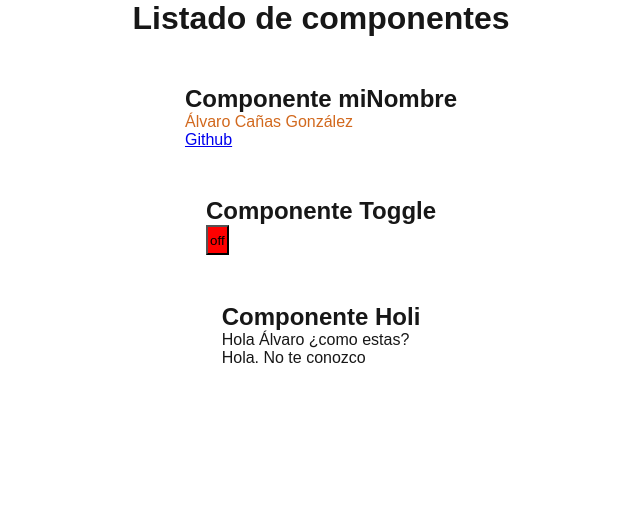
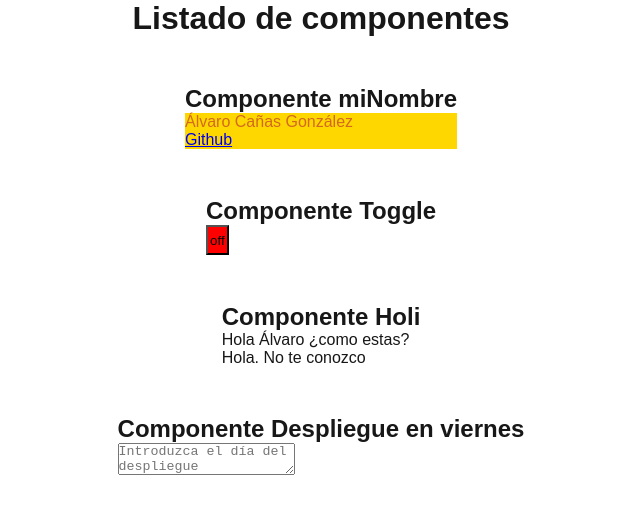
Before and after one commit to MameHub/component-acg, a Next.js app: page / in a window 1280 px wide. Shown: the top 514 px of the page, without its empty margins (319-959 px from the left). Built offline with nearby package versions, Linux system fonts and the light colour scheme.

Commit message:
MiNombre completo

```diff
--- a/app/componentes/despliegueEnViernes.js
+++ b/app/componentes/despliegueEnViernes.js
@@ -0,0 +1,7 @@
+export default function DespliegueEnViernes() {
+    return(
+        <div>
+            <textarea placeholder="Introduzca el día del despliegue" className="textBox"></textarea>
+        </div>
+    )
+}
--- a/app/componentes/miNombre.js
+++ b/app/componentes/miNombre.js
@@ -1,10 +1,21 @@
 import { useState } from "react";
 
 export default function MiNombre() {
+    const colors = ["color1", "color2", "color3", "color4", "color5", "color6", "color7", "color8", "color9", "color10"];
+    const [colorClass, setColorClass] = useState(colors[0]);
+
+    const changeColor = () => {
+        let newColor;
+        do {
+            newColor = colors[Math.floor(Math.random() * colors.length)];
+        } while (newColor === colorClass);
+        setColorClass(newColor);
+    }
+
     return(
-        <div>
-            <p className="color1">Álvaro Cañas González</p>
-            <p><a href="https://github.com/MameHub" target="_blanck">Github</a></p>
+        <div onMouseEnter={changeColor}>
+            <p className={colorClass}>Álvaro Cañas González</p>
+            <p className={colorClass}><a href="https://github.com/MameHub" target="_blanck">Github</a></p>
         </div>
     );
 }
--- a/app/globals.css
+++ b/app/globals.css
@@ -50,45 +50,55 @@ body {
 
 .color1 {
   color: chocolate;
+  background-color: gold;
 }
 
 .color2 {
   color: aquamarine;
+  background-color: red;
 }
 
 .color3 {
   color: darkgreen;
+  background-color: blue;
 }
 
 .color4 {
   color: slateblue;
+  background-color: brown;
 }
 
 .color5 {
   color: violet;
+  background-color: orange;
 }
 
 .color6 {
   color: yellow;
+  background-color: violet;
 }
 
 .color7 {
   color: orange;
+  background-color: yellow;
 }
 
 .color8 {
   color: red;
+  background-color: green;
 }
 
 .color9 {
   color: mediumvioletred;
+  background-color: aqua;
 }
 
 .color10 {
   color: brown;
+  background-color: cadetblue;
 }
 
-.btnOn{
+.btnOn {
   width: 10%;
   height: 30px;
   background-color: green;
@@ -99,7 +109,7 @@ body {
   cursor: "pointer";
 }
 
-.btnOff{
+.btnOff {
   width: 10%;
   height: 30px;
   background-color: red;
@@ -109,3 +119,7 @@ body {
   border-radius: "5px";
   cursor: "pointer";
 }
+
+.textBox {
+
+}
--- a/app/page.js
+++ b/app/page.js
@@ -31,6 +31,12 @@ export default function Main(){
             <Holi nombre={"Álvaro"}/>
             <Holi nombre={""}/>
           </div>
+
+          <div className="component">
+            <h2>Componente Despliegue en viernes</h2>
+            <DepliegueEnViernes/>
+          </div>
+
         </div>
     </div>
   )
```
